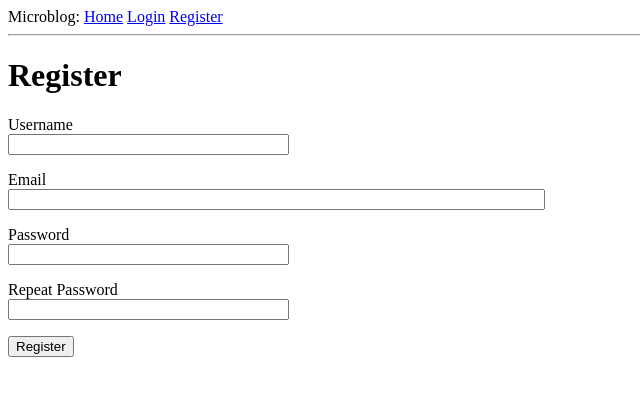
After one commit to yangzi33/microblog-archive, a Flask app: page /register in a window 1280 px wide. The commit adds this page. Shown: the top 396 px of the page, without its empty margins (0-640 px from the left). Run offline with Flask 2, Linux system fonts and the light colour scheme.

Commit message:
User registration

```diff
--- a/flask/microblog/app/forms.py
+++ b/flask/microblog/app/forms.py
@@ -1,9 +1,31 @@
 from flask_wtf import FlaskForm
 from wtforms import StringField, PasswordField, BooleanField, SubmitField
-from wtforms.validators import DataRequired
+from wtforms.validators import DataRequired, ValidationError, Email, EqualTo
+from app.models import User
 
 class LoginForm(FlaskForm):
     username = StringField("Username", validators=[DataRequired()])
     password = PasswordField("Password", validators=[DataRequired()])
     remember_me = BooleanField("Remember Me")
     submit = SubmitField("Sign In")
+
+
+class RegistrationForm(FlaskForm):
+    username = StringField("Username", validators=[DataRequired()])
+    email = StringField("Email", validators=[DataRequired(), Email()])
+    password = PasswordField("Password", validators=[DataRequired()])
+    password2 = PasswordField(
+        "Repeat Password", validators=[DataRequired(), EqualTo("password")]
+        )
+    submit = SubmitField("Register")
+
+    def validate_username(self, username):
+        user = User.query.filter_by(username=username.data).first()
+        if user is not None:
+            raise ValidationError("Username exists. Please use a different username.")
+
+    def validate_email(self, email):
+        user = User.query.filter_by(email=email.data).first()
+        if user is not None:
+            raise ValidationError("Email is registered. Please use a different email" \
+                "address.")
--- a/flask/microblog/app/routes.py
+++ b/flask/microblog/app/routes.py
@@ -1,8 +1,8 @@
 from flask import render_template, flash, redirect, url_for, request
 from flask_login import login_required
 from werkzeug.urls import url_parse
-from app import app
-from app.forms import LoginForm
+from app import app, db
+from app.forms import LoginForm, RegistrationForm
 
 # For user authentication/login/logout
 from flask_login import current_user, login_user, logout_user
@@ -59,6 +59,22 @@ def login():
     return render_template("login.html", title = "Sign In", form=form)
 
 
+@app.route("/register", methods=["GET", "POST"])
+def register():
+    if current_user.is_authenticated:
+        return redirect(url_for("index"))
+
+    form = RegistrationForm()
+    if form.validate_on_submit():
+        user = User(username=form.username.data, email=form.email.data)
+        user.set_password(form.password.data)
+        db.session.add(user)
+        db.session.commit()
+        flash("User {} is successfully registered.".format(form.username.data))
+        return redirect(url_for("login"))
+    return render_template("register.html", title="register", form=form)
+
+
 # Logout route
 @app.route("/logout")
 def logout():
--- a/flask/microblog/app/templates/base.html
+++ b/flask/microblog/app/templates/base.html
@@ -12,6 +12,7 @@
             <a href="{{ url_for('index') }}">Home</a>
             {% if current_user.is_anonymous %}
             <a href="{{ url_for('login') }}">Login</a>
+            <a href="{{ url_for('register') }}">Register</a>
             {% else %}
             <a href="{{ url_for('logout') }}">Logout</a>
             {% endif %}
--- /dev/null
+++ b/flask/microblog/app/templates/register.html
@@ -0,0 +1,37 @@
+{% extends "base.html" %}
+
+{% block content %}
+    <h1>Register</h1>
+    <form action="" method="post">
+        {{ form.hidden_tag() }}
+        <p>
+            {{ form.username.label }}<br>
+            {{ form.username(size=32) }}<br>
+            {% for error in form.username.errors %}
+            <span style="color: red;">[{{ error }}]</span>
+            {% endfor %}
+        </p>
+        <p>
+            {{ form.email.label }}<br>
+            {{ form.email(size=64) }}<br>
+            {% for error in form.email.errors %}
+            <span style="color: red;">[{{ error }}]</span>
+            {% endfor %}
+        </p>
+        <p>
+            {{ form.password.label }}<br>
+            {{ form.password(size=32) }}<br>
+            {% for error in form.password.errors %}
+            <span style="color: red;">[{{ error }}]</span>
+            {% endfor %}
+        </p>
+        <p>
+            {{ form.password2.label }}<br>
+            {{ form.password2(size=32) }}<br>
+            {% for error in form.password2.errors %}
+            <span style="color: red;">[{{ error }}]</span>
+            {% endfor %}
+        </p>
+        <p>{{ form.submit() }}</p>
+    </form>
+{% endblock %}
```
Also changed, not shown: flask/microblog/app.db.
